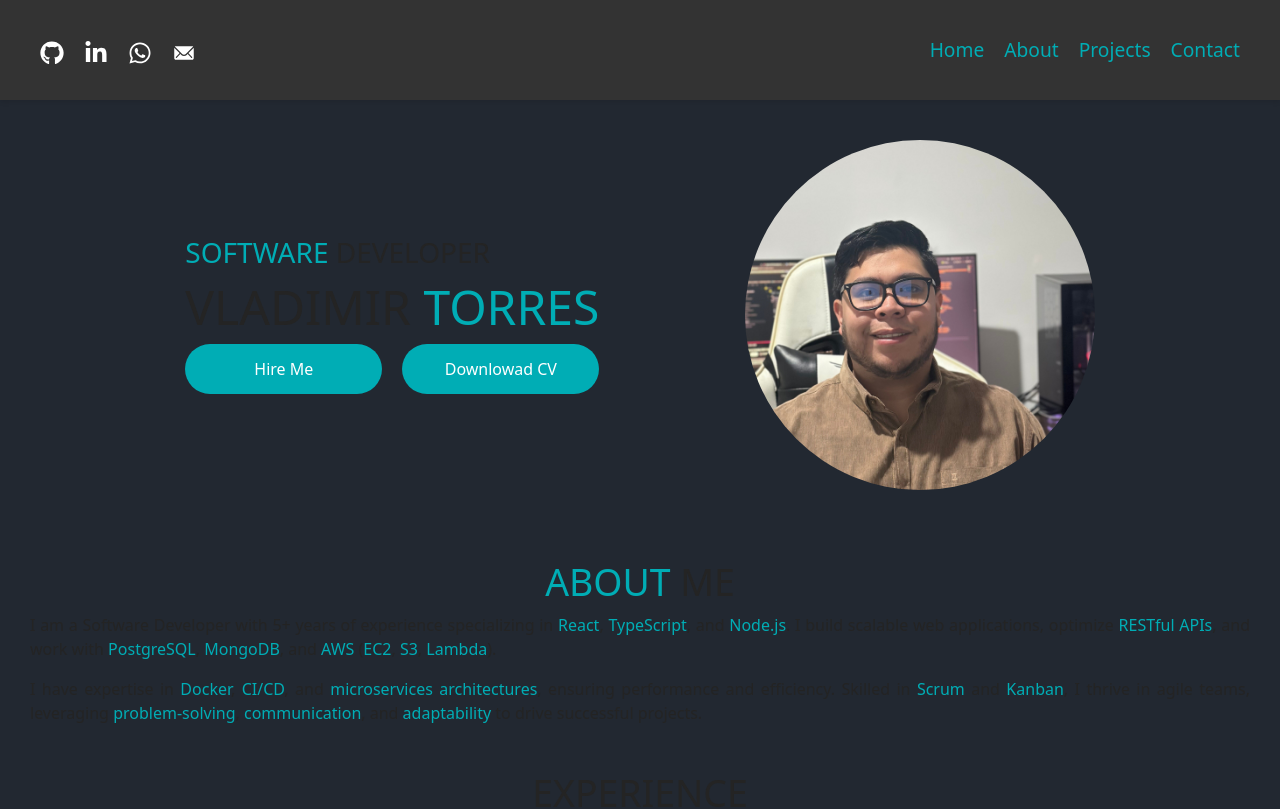
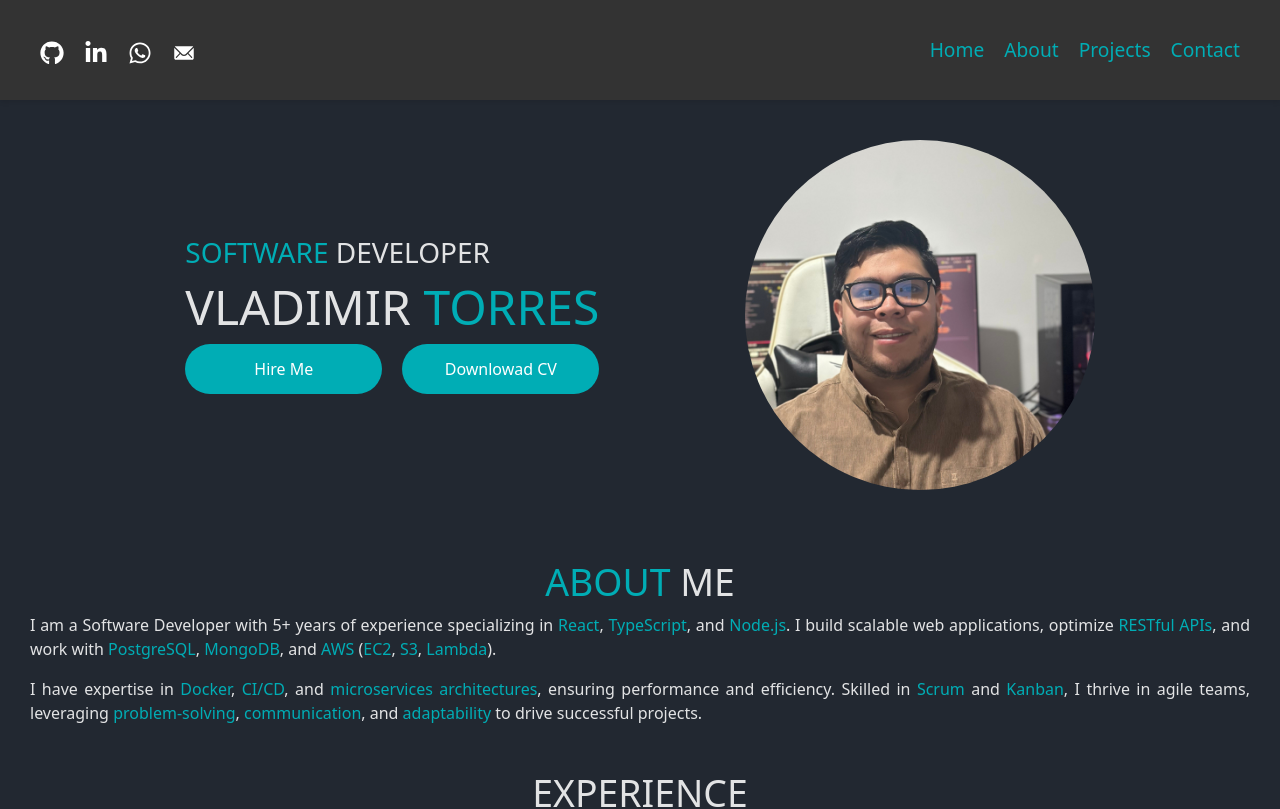
Before and after one commit to vtorres94/vtorres94, a React (Vite) app: page / in a window 1280 px wide. Shown: the top 809 px of the page. Built offline with nearby package versions, Linux system fonts and the light colour scheme.

Commit message:
Hotfix:fire: Remove light theme configs

```diff
--- a/src/index.css
+++ b/src/index.css
@@ -29,18 +29,3 @@ h2 {
 span {
 	color: #00adb5;
 }
-
-@media (prefers-color-scheme: light) {
-	:root {
-		body {
-			color: #242424;
-			background-color: #ffffff;
-		}
-	}
-	a:hover {
-		color: #747bff;
-	}
-	button {
-		background-color: #f9f9f9;
-	}
-}
```
